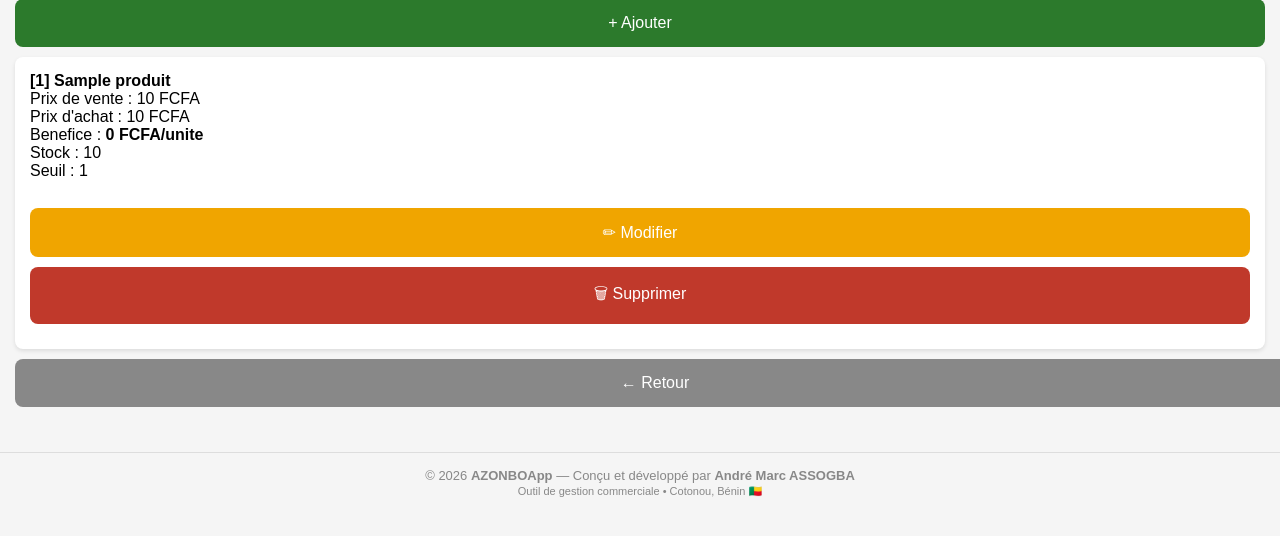
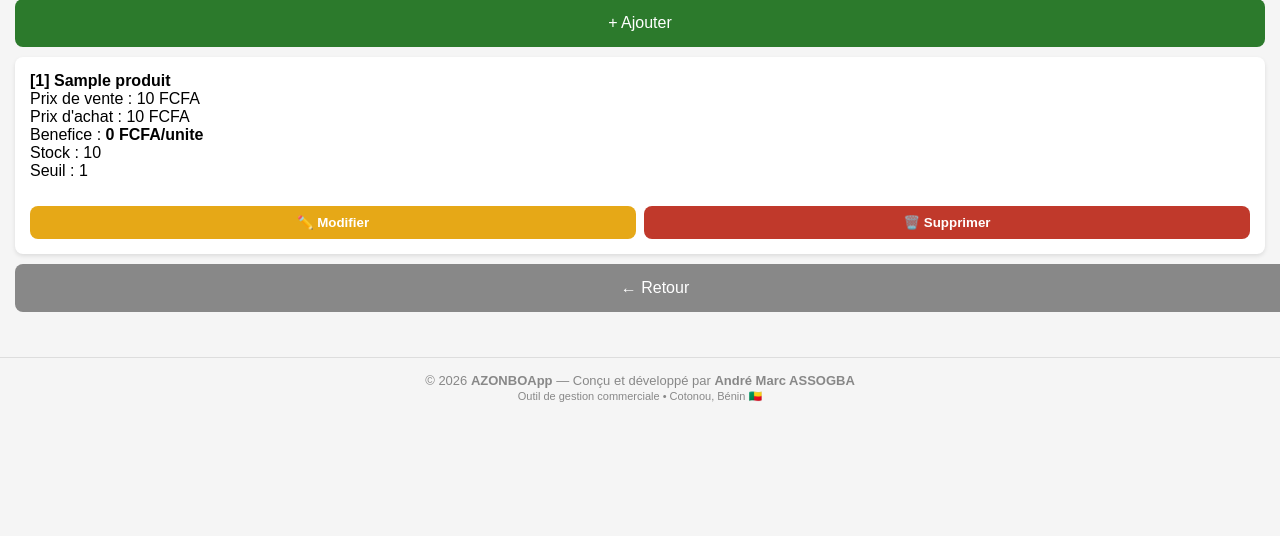
Before and after one commit to andre-assogba/AZONBOApp, a Flask app: page /produits in a window 1280 px wide. Shown: the part 140-676 px from the top of the page. Run offline with Flask 3, Linux system fonts and the light colour scheme; a user stored in the database is signed in; tables that the repository leaves empty hold one stand-in row (values such as "Sample post").

Commit message:
Boutons produits : style pro côte à côte

```diff
--- a/app/templates/produits.html
+++ b/app/templates/produits.html
@@ -26,10 +26,12 @@ Stock : {{ p[3] }}
 {% elif p[3] <= p[4] %}<span class="alerte"> STOCK BAS</span>
 {% endif %}<br>
 Seuil : {{ p[4] }}<br><br>
-<button onclick="document.getElementById('mod-{{ p[0] }}').style.display='block'" class="btn" style="background:#f0a500;">✏ Modifier</button>
-<form action="/produits/{{ p[0] }}/supprimer" method="post" style="display:inline" onsubmit="return confirm('Supprimer ce produit ?');">
-<button type="submit" class="btn" style="background:#c0392b;">🗑 Supprimer</button>
+<div style="display:grid;grid-template-columns:1fr 1fr;gap:8px;margin-top:8px;">
+<button onclick="document.getElementById('mod-{{ p[0] }}').style.display='block'" style="padding:9px;background:#e6a817;color:white;border:none;border-radius:8px;font-weight:bold;cursor:pointer;">✏️ Modifier</button>
+<form action="/produits/{{ p[0] }}/supprimer" method="post" onsubmit="return confirm('Supprimer ce produit ?');">
+<button type="submit" style="width:100%;padding:9px;background:#c0392b;color:white;border:none;border-radius:8px;font-weight:bold;cursor:pointer;">🗑️ Supprimer</button>
 </form>
+</div>
 <div id="mod-{{ p[0] }}" style="display:none;margin-top:8px;padding:8px;background:#f9f9f9;">
 <form action="/produits/{{ p[0] }}/modifier" method="post">
 Nom: <input name="nom" value="{{ p[1] }}"><br>
```
